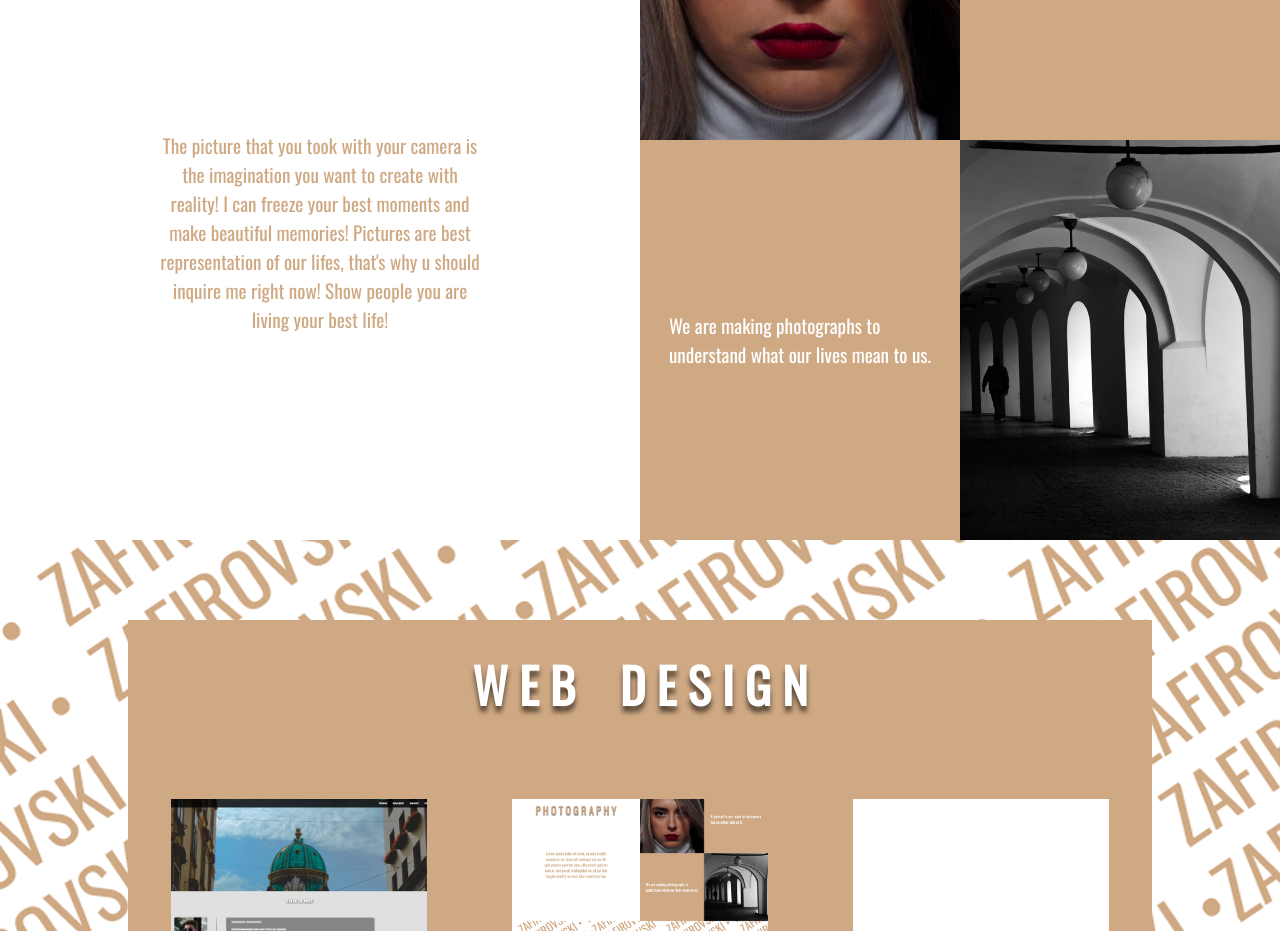
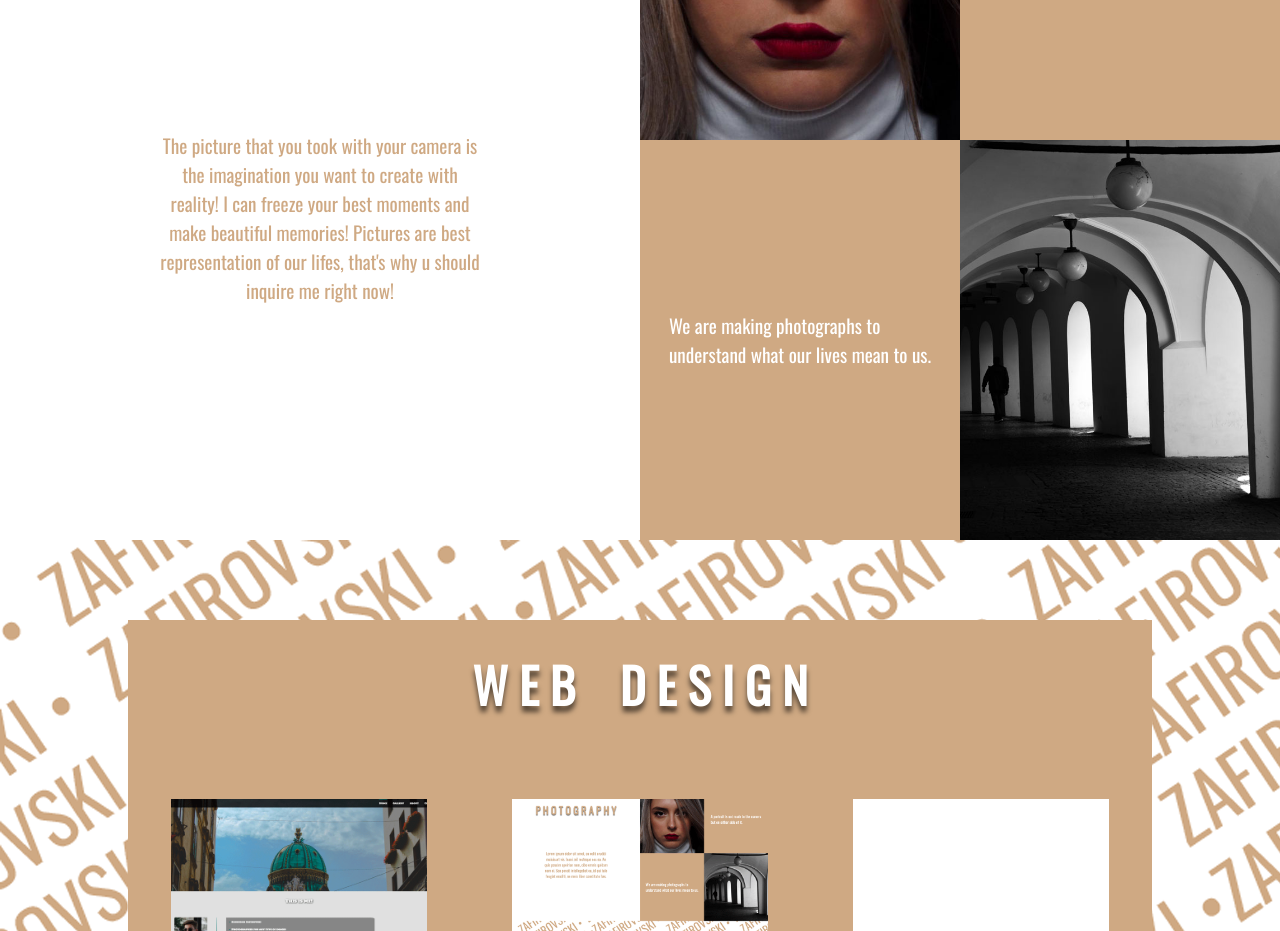
Before and after one commit to bobiz99/bobiz99.github.io, a plain HTML site: page index.html in a window 1280 px wide. Shown: the part 1060-1991 px from the top of the page. Drawn offline with nearby package versions, Linux system fonts and the light colour scheme.

Commit message:
Update index.html

```diff
--- a/index.html
+++ b/index.html
@@ -74,7 +74,7 @@
         <div id="leftc1" data-aos="fade">
             <h1>P H O T O G R A P H Y</h1>
             <div id="phototext">
-                <p>The picture that you took with your camera is the imagination you want to create with reality! I can freeze your best moments and make beautiful memories! Pictures are best representation of our lifes, that's why u should inquire me right now! Show people you are living your best life!</p>
+                <p>The picture that you took with your camera is the imagination you want to create with reality! I can freeze your best moments and make beautiful memories! Pictures are best representation of our lifes, that's why u should inquire me right now!</p>
             </div>
         </div>
         <div id="rightc1">
```
